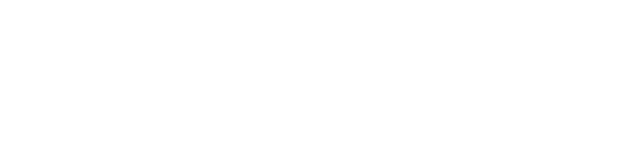
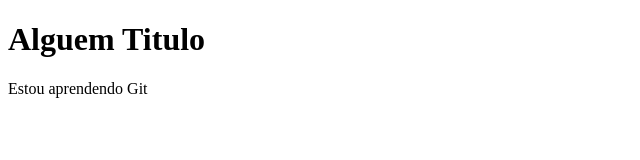
Before and after one commit to Eveton22/Tutorial_Git, a plain HTML site: page index.html in a window 1280 px wide. Shown: the whole page, without its empty margins (0-640 px from the left). Drawn offline with Linux system fonts and the light colour scheme.

Commit message:
Criei Titulo e paragrafo

```diff
--- a/index.html
+++ b/index.html
@@ -7,6 +7,7 @@
     <title>Tutorial de Git</title>
 </head>
 <body>
-
+    <h1>Alguem Titulo</h1>
+    <p>Estou aprendendo Git</p>
 </body>
 </html>
```
